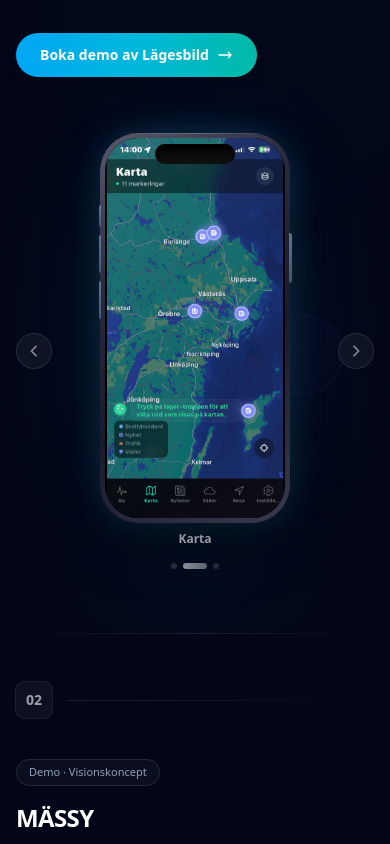
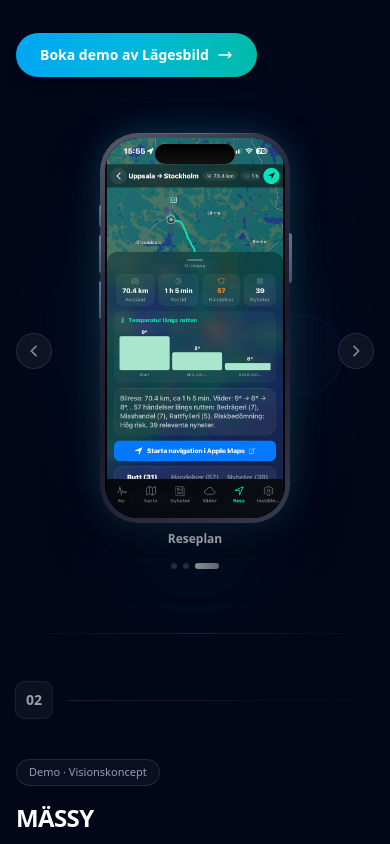
Before and after one commit to Henrik-KV/kv-konsult-site, a Next.js app: page /demo-appar in a window 390 px wide. Shown: the part 1580-2424 px from the top of the page. Built offline with nearby package versions, Linux system fonts and the light colour scheme; no server answers.

Commit message:
Fix: center demo btn under phones, add auto-rotate carousel on mobile

```diff
--- a/app/demo-appar/page.tsx
+++ b/app/demo-appar/page.tsx
@@ -319,6 +319,16 @@ function PhoneCarousel({
 }) {
   const [centerIdx, setCenterIdx] = useState(1);
   const ref = useRef<HTMLDivElement>(null);
+
+  // Auto-rotate on mobile
+  useEffect(() => {
+    const mq = window.matchMedia("(max-width: 639px)");
+    if (!mq.matches) return;
+    const interval = setInterval(() => {
+      setCenterIdx((prev) => (prev + 1) % screens.length);
+    }, 4000);
+    return () => clearInterval(interval);
+  }, [screens.length]);
 
   const leftIdx = (centerIdx - 1 + screens.length) % screens.length;
   const rightIdx = (centerIdx + 1) % screens.length;
--- a/app/page.tsx
+++ b/app/page.tsx
@@ -83,7 +83,7 @@ function Hero() {
           </div>
 
           {/* Höger kolumn - Två telefoner sida vid sida */}
-          <div className="relative animate-fade-in-right animation-delay-300 mt-8 lg:mt-0 flex justify-center">
+          <div className="relative animate-fade-in-right animation-delay-300 mt-8 lg:mt-0 flex flex-col items-center">
             <div className="relative flex items-end gap-3 sm:gap-5">
               {/* Gemensam glow bakom båda telefoner */}
               <div className="absolute -inset-10 rounded-[3rem] bg-gradient-to-br from-sky-500/20 via-cyan-500/15 to-teal-500/20 blur-3xl" />
```
